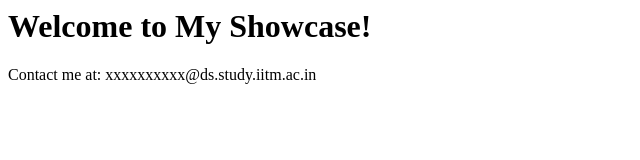
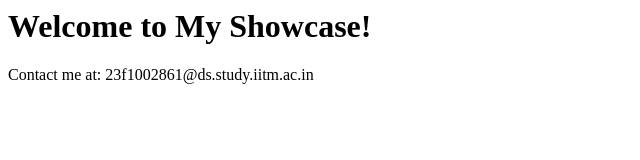
Before and after one commit to Kunalcodetime/TDS_W2_GIT, a plain HTML site: page index.html in a window 1280 px wide. Shown: the full height of the page, 0-640 px from the left. Drawn offline with Linux system fonts and the light colour scheme.

Commit message:
Update index.html

```diff
--- a/index.html
+++ b/index.html
@@ -4,6 +4,6 @@
 </head>
 <body>
   <h1>Welcome to My Showcase!</h1>
-  <p>Contact me at: <!--email_off-->xxxxxxxxxx@ds.study.iitm.ac.in<!--/email_off--></p>
+  <p>Contact me at: <!--email_off-->23f1002861@ds.study.iitm.ac.in<!--/email_off--></p>
 </body>
 </html>
```
